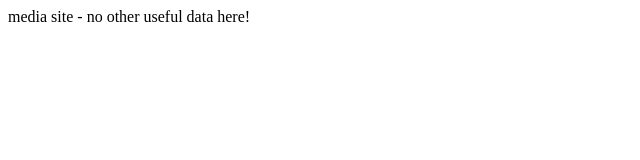
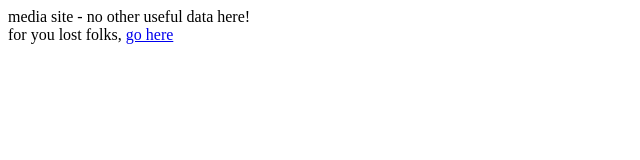
Before and after one commit to JinxCade/jinxcade-media, a plain HTML site: page index.html in a window 1280 px wide. Shown: the whole page, without its empty margins (0-640 px from the left). Drawn offline with Linux system fonts and the light colour scheme.

Commit message:
Update index.html

```diff
--- a/index.html
+++ b/index.html
@@ -1,5 +1,5 @@
 <html>
   <body>
-media site - no other useful data here!
+media site - no other useful data here!<br>for you lost folks, <a href="https://jinxcade.venith.net">go here</a>
 </body>
 </html>
```
